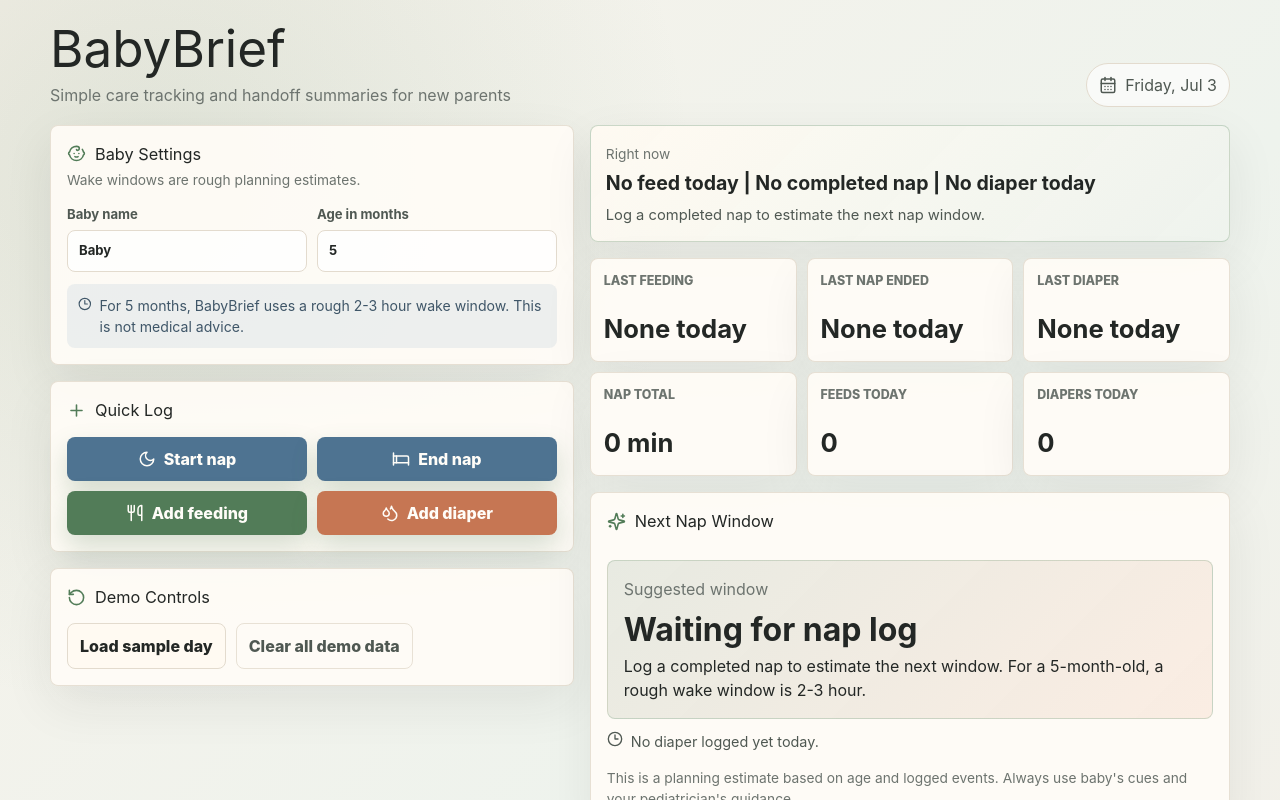
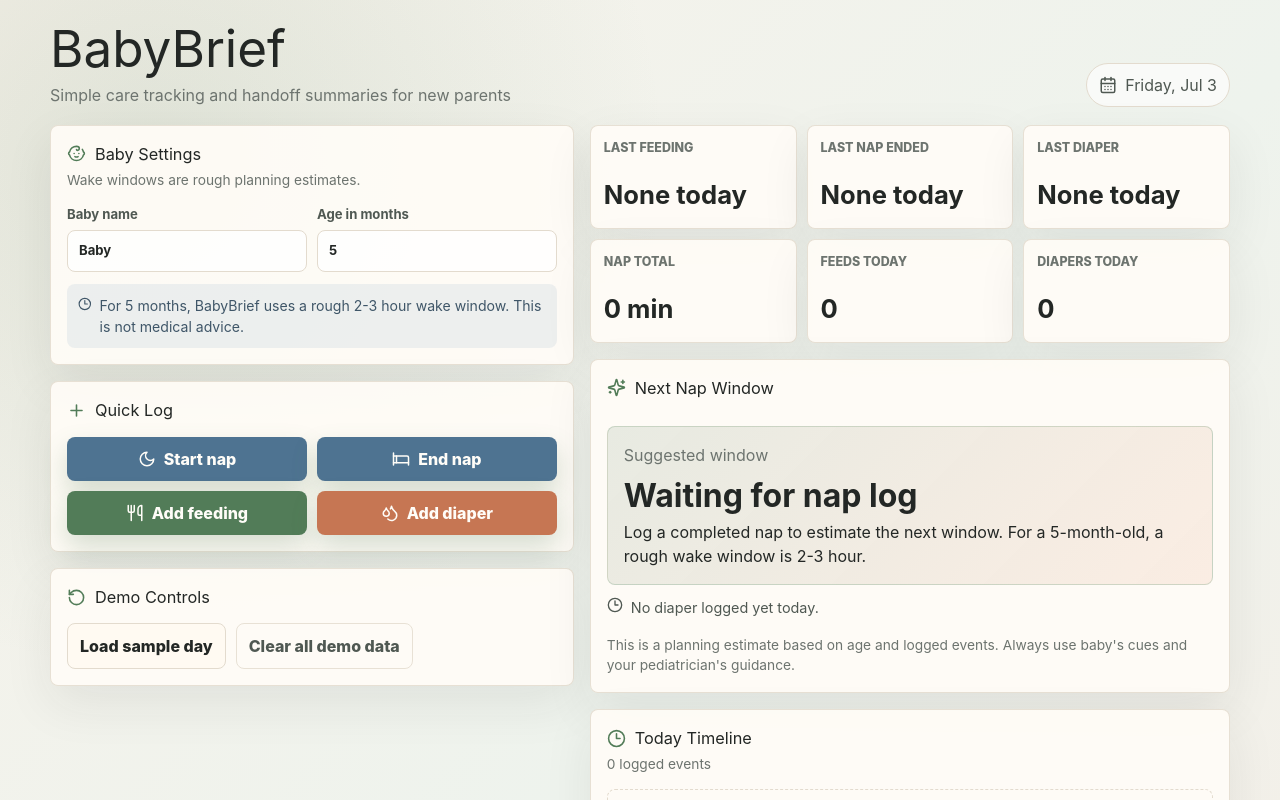
Before and after one commit to clavellem/BabyBrief, a Next.js app: page / in a window 1280 px wide. Shown: the top 800 px of the page. Built offline with nearby package versions, Linux system fonts and the light colour scheme.

Commit message:
Remove redundant right now summary

```diff
--- a/app/globals.css
+++ b/app/globals.css
@@ -302,29 +302,6 @@ textarea:focus {
   display: grid;
   grid-template-columns: repeat(3, minmax(0, 1fr));
   gap: 10px;
-}
-
-.right-now-card {
-  display: grid;
-  gap: 8px;
-  padding: 15px;
-  border: 1px solid rgba(135, 166, 138, 0.42);
-  border-radius: 8px;
-  background: linear-gradient(135deg, rgba(255, 250, 242, 0.94), rgba(238, 243, 237, 0.92));
-  box-shadow: 0 18px 50px rgba(35, 39, 37, 0.08);
-}
-
-.right-now-card strong {
-  display: block;
-  margin-top: 5px;
-  font-size: clamp(1rem, 2vw, 1.22rem);
-  line-height: 1.35;
-}
-
-.right-now-card p {
-  margin: 0;
-  color: #4f5852;
-  font-size: 0.92rem;
 }
 
 .metric-card {
--- a/app/page.tsx
+++ b/app/page.tsx
@@ -622,11 +622,6 @@ export default function Home() {
     { label: "Feeds today", value: String(feedCount) },
     { label: "Diapers today", value: String(diaperCount) }
   ];
-  const rightNowSummary = [
-    lastFeed ? `Fed ${formatSince(lastFeed.timestamp)}` : "No feed today",
-    lastNap ? `Nap ended ${formatSince(lastNap.endTime)}` : "No completed nap",
-    lastDiaper ? `Diaper ${formatSince(lastDiaper.timestamp)}` : "No diaper today"
-  ].join(" | ");
   const formTitle = editingEventId
     ? "Edit logged event"
     : formMode === "nap-start"
@@ -831,18 +826,6 @@ export default function Home() {
         </section>
 
         <section className="right-stack">
-          <div className="right-now-card">
-            <div>
-              <span className="section-kicker">Right now</span>
-              <strong>{rightNowSummary}</strong>
-            </div>
-            <p>
-              {prediction.lowerIso && prediction.upperIso
-                ? `Next nap window: ${formatTime(prediction.lowerIso)}-${formatTime(prediction.upperIso)}`
-                : "Log a completed nap to estimate the next nap window."}
-            </p>
-          </div>
-
           <div className="metrics-grid" aria-label="Current status">
             {metrics.map((metric) => (
               <article className="metric-card" key={metric.label}>
```
